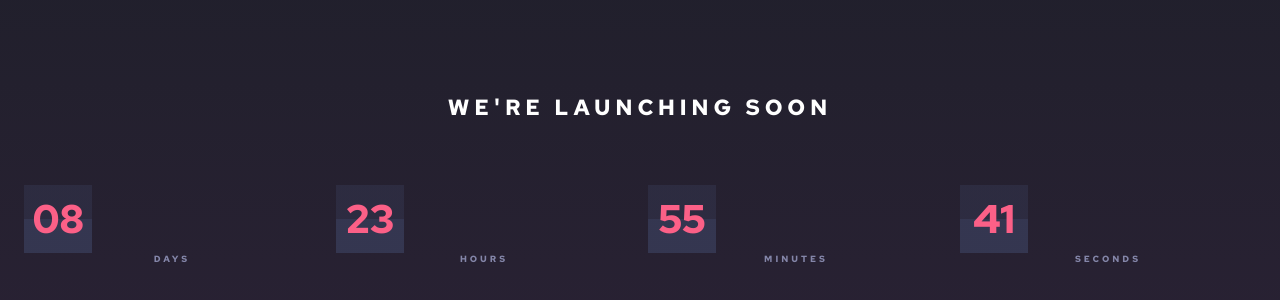
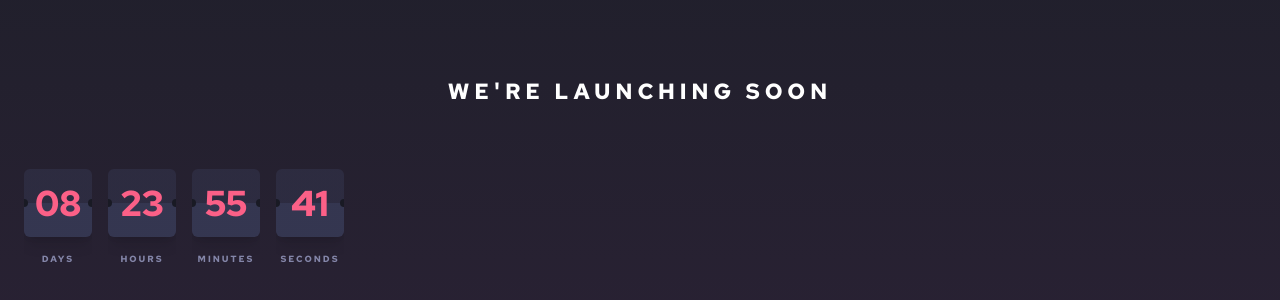
Before and after one commit to jobayer977/countdown, an Astro site: page / in a window 1280 px wide. Shown: the part 140-440 px from the top of the page. Built offline with nearby package versions, Linux system fonts and the light colour scheme; Astro itself is replaced by a stand-in of ours.

Commit message:
Added counter board

```diff
--- a/src/components/Counter.svelte
+++ b/src/components/Counter.svelte
@@ -2,7 +2,7 @@
   import CounterItem from './CounterItem.svelte';
 </script>
 
-<div class="grid grid-cols-[repeat(auto-fit_,minmax(4.25rem_,1fr))] gap-4">
+<div class="grid grid-cols-[repeat(auto-fit_,4.25rem)] gap-4">
   <CounterItem label="days" value="08" />
   <CounterItem label="hours" value="23" />
   <CounterItem label="minutes" value="55" />
--- a/src/components/CounterItem.svelte
+++ b/src/components/CounterItem.svelte
@@ -3,13 +3,33 @@
   export let value = 0;
 </script>
 
-<div>
+<div class="relative overflow-clip">
   <div
-    class="flex items-center justify-center bg-gradient-to-b from-blue-600/50 to-50% to-blue-600 from-50% size-[4.25rem]"
+    class="board flex items-center justify-center bg-gradient-to-b from-blue-600/50 to-50% to-blue-600 from-50% size-[4.25rem] rounded-md shadow-lg before:bg-blue-900 after:bg-blue-900"
   >
     <p class="text-primary-red text-xl">
       {value.toLocaleString('en-US', { minimumIntegerDigits: 2 })}
     </p>
   </div>
-  <p class="text-primary-blue text-sm uppercase tracking-[3px]">{label}</p>
+  <p class="text-primary-blue text-sm uppercase tracking-[2px] my-4">{label}</p>
 </div>
+
+<style>
+  .board::before,
+  .board::after {
+    --radius: 0.5rem;
+    content: '';
+    position: absolute;
+    width: var(--radius);
+    height: var(--radius);
+    border-radius: 50%;
+  }
+
+  .board::before {
+    left: calc(var(--radius) / -2);
+  }
+
+  .board::after {
+    right: calc(var(--radius) / -2);
+  }
+</style>
--- a/tailwind.config.mjs
+++ b/tailwind.config.mjs
@@ -7,7 +7,7 @@ export default {
       sm: '0.5625rem',
       base: '0.875rem',
       md: '1.375rem',
-      xl: '2.5rem',
+      xl: '2.25rem',
     },
     extend: {
       colors: {
```
